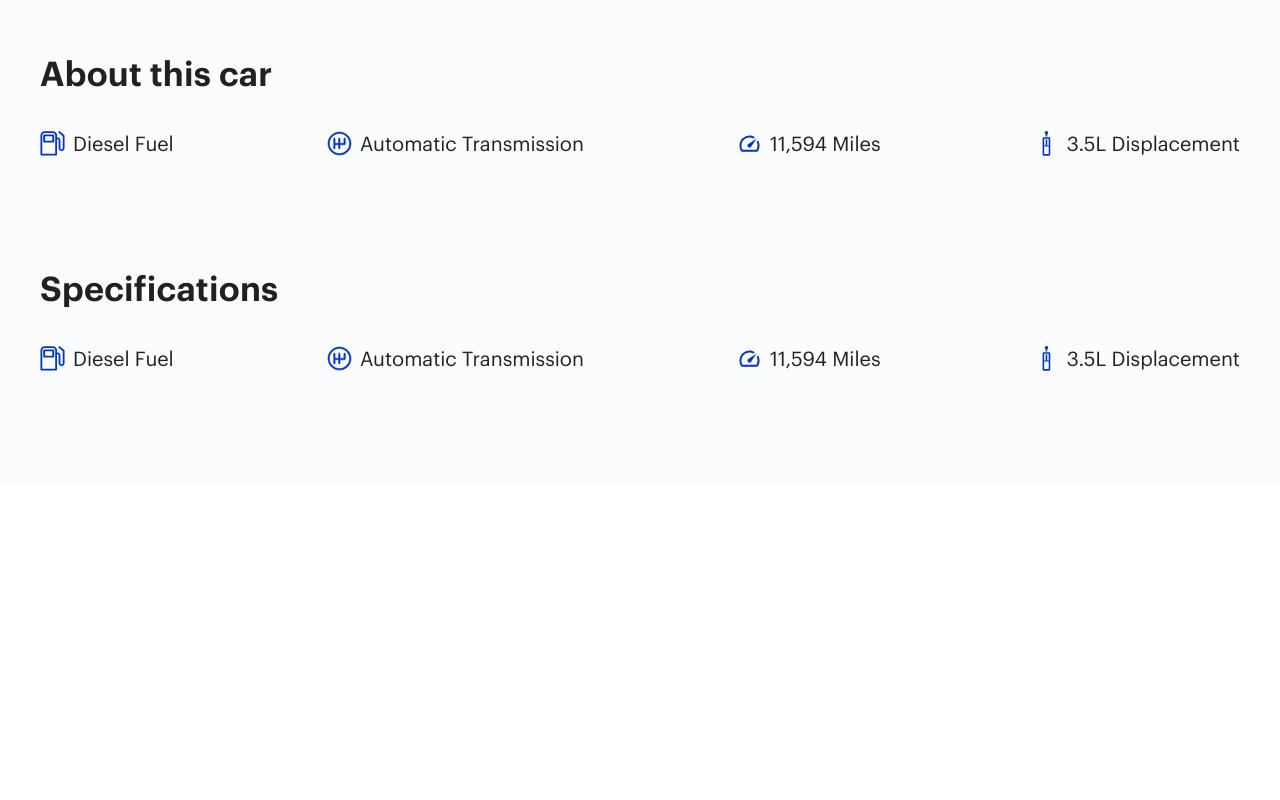
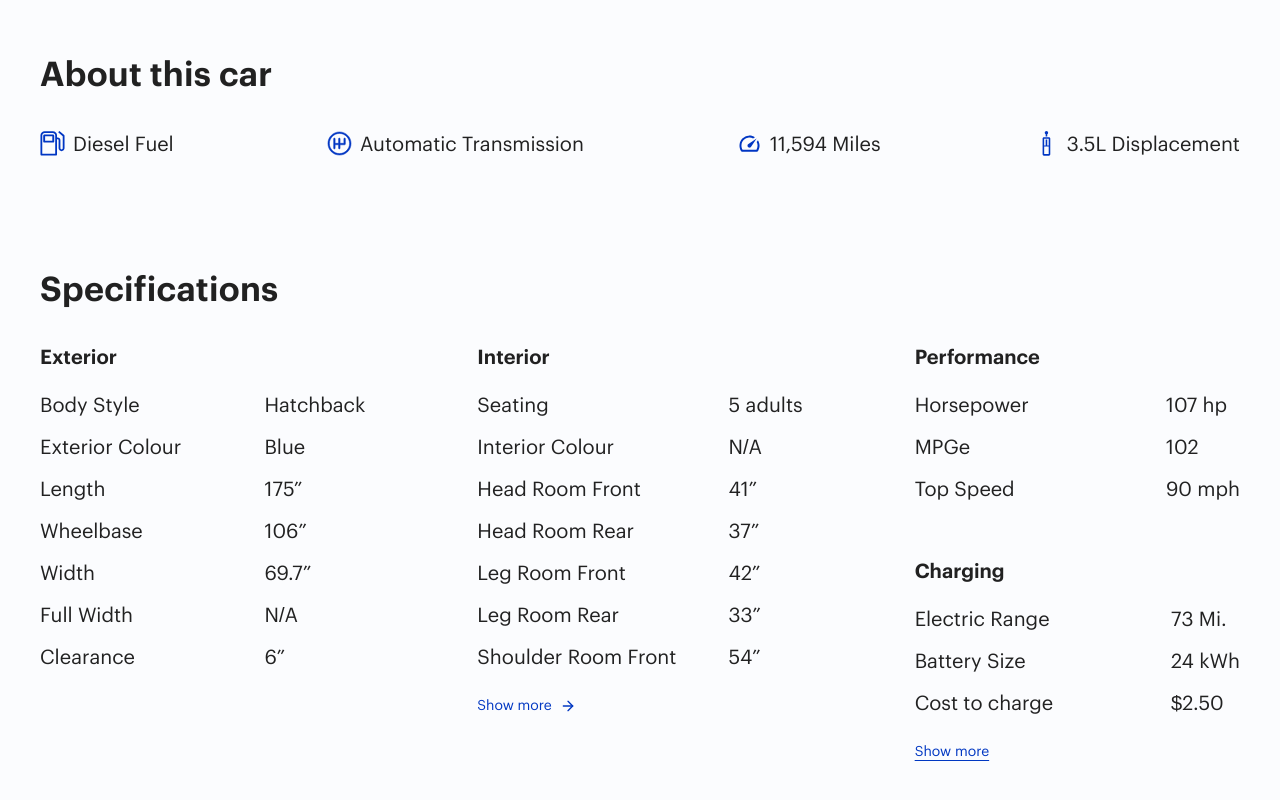
Before and after one commit to hipdev/cars-landing, a Next.js app: page / in a window 1280 px wide. Shown: the part 706-1506 px from the top of the page. Before the commit the page ends 1190 px from the top, so only its background shows below. Built offline with nearby package versions, Linux system fonts and the light colour scheme.

Commit message:
almost finish car specifications

```diff
--- a/app/(landing-layout)/(home-index)/_components/car-specifications.tsx
+++ b/app/(landing-layout)/(home-index)/_components/car-specifications.tsx
@@ -1,42 +1,72 @@
-import CarFeature from '@/components/design-system/car-feature';
-import Image from 'next/image';
+import BlockList from '@/components/design-system/block-list';
+import { Button } from '@/components/ui/button';
+import { ArrowRight } from 'lucide-react';
 
-type VehicleDetail = {
-  label: string;
-  icon: string;
+type SpecificationType = {
+  feature: string;
+  value: string;
 };
 
-const vehicleDetails: VehicleDetail[] = [
-  {
-    label: 'Diesel Fuel',
-    icon: '/icons/gas.svg',
-  },
-  {
-    label: 'Automatic Transmission',
-    icon: '/icons/transmission.svg',
-  },
-  {
-    label: '11,594 Miles',
-    icon: '/icons/speed.svg',
-  },
-  {
-    label: '3.5L Displacement',
-    icon: '/icons/displacement.svg',
-  },
+const exterior: SpecificationType[] = [
+  { feature: 'Body Style', value: 'Hatchback' },
+  { feature: 'Exterior Colour', value: 'Blue' },
+  { feature: 'Length', value: '175”' },
+  { feature: 'Wheelbase', value: '106”' },
+  { feature: 'Width', value: '69.7”' },
+  { feature: 'Full Width', value: 'N/A' },
+  { feature: 'Clearance', value: '6”' },
 ];
 
+const interior: SpecificationType[] = [
+  { feature: 'Seating', value: '5 adults' },
+  { feature: 'Interior Colour', value: 'N/A' },
+  { feature: 'Head Room Front', value: '41”' },
+  { feature: 'Head Room Rear', value: '37”' },
+  { feature: 'Leg Room Front', value: '42”' },
+  { feature: 'Leg Room Rear', value: '33”' },
+  { feature: 'Shoulder Room Front', value: '54”' },
+];
+
+const performance: SpecificationType[] = [
+  { feature: 'Horsepower', value: '107 hp' },
+  { feature: 'MPGe', value: '102' },
+  { feature: 'Top Speed', value: '90 mph' },
+];
+
+const charging: SpecificationType[] = [
+  { feature: 'Electric Range', value: '73 Mi.' },
+  { feature: 'Battery Size', value: '24 kWh' },
+  { feature: 'Cost to charge', value: '$2.50' },
+];
 export default function CarSpecifications() {
   return (
     <section className='mx-auto max-w-7xl pb-28 md:px-10'>
       <h3 className='mb-8 text-4xl'>Specifications</h3>
-      <div className='flex justify-between'>
-        {vehicleDetails.map((detail) => (
-          <CarFeature
-            key={detail.label}
-            label={detail.label}
-            iconSrc={detail.icon}
-          />
-        ))}
+      <div className='flex justify-between gap-28'>
+        <BlockList list={exterior} title='Exterior' />
+
+        <div className='w-full'>
+          <BlockList list={interior} title='Interior' />
+          <Button
+            variant='link'
+            className='gap-2 p-0 font-normal text-secondary'
+          >
+            Show more <ArrowRight size={16} />
+          </Button>
+        </div>
+
+        <div className='w-full'>
+          <div className='flex flex-col gap-10'>
+            <BlockList list={performance} title='Performance' />
+            <BlockList list={charging} title='Charging' />
+          </div>
+          <Button
+            variant='link'
+            className='gap-2 p-0 font-normal text-secondary underline hover:text-secondary/70'
+          >
+            Show more
+          </Button>
+        </div>
       </div>
     </section>
   );
--- a/app/globals.css
+++ b/app/globals.css
@@ -16,7 +16,7 @@
     --primary: 222.2 47.4% 11.2%;
     --primary-foreground: 210 40% 98%;
 
-    --secondary: 210 40% 96.1%;
+    --secondary: 223 100% 38%;
     --secondary-foreground: 222.2 47.4% 11.2%;
 
     --muted: 210 40% 96.1%;
--- /dev/null
+++ b/components/design-system/block-list.tsx
@@ -0,0 +1,69 @@
+import { cn } from '@/lib/utils';
+
+type ListProps = {
+  list: { feature: string; value: string }[];
+  title?: string;
+  wrapperClassName?: string;
+  listClasssName?: string;
+};
+
+/**
+ * The type `ListProps` defines the props expected by the `BlockList` component in a TypeScript React
+ * application.
+ * @property {{ feature: string; value: string }[]} list - The `ListProps` type defines the properties
+ * expected by the `BlockList` component:
+ * @property {string} title - The `title` property in the `ListProps` type is an optional string that
+ * represents the title of the block list component. It is not required for the component to function,
+ * hence the `?` symbol indicating it is optional.
+ * @property {string} wrapperClassName - The `wrapperClassName` property in the `ListProps` type is
+ * used to specify the CSS class name for the wrapper element that contains the list. This allows you
+ * to style the wrapper element separately from the list itself. If no `wrapperClassName` is provided
+ * when using the `BlockList` component
+ * @property {string} listClasssName - The `listClasssName` property in the `ListProps` type is a
+ * string that represents the class name for the list items in the BlockList component. It is an
+ * optional property, indicated by the `?` symbol, which means it can be provided but is not required.
+ * This class
+ */
+export default function BlockList({
+  list,
+  title,
+  wrapperClassName,
+  listClasssName,
+}: ListProps) {
+  return (
+    <div className={cn('w-full text-xl', wrapperClassName)}>
+      <h4 className='mb-5 font-semibold'>{title}</h4>
+      <div className='flex'>
+        {/* List features */}
+        <div className='flex-1'>
+          {list.map((spec) => (
+            <div
+              key={spec.feature}
+              className={cn(
+                'mb-3.5 flex items-center justify-between',
+                listClasssName,
+              )}
+            >
+              <span className='flex-1'>{spec.feature}</span>
+            </div>
+          ))}
+        </div>
+
+        {/* List values */}
+        <div className=''>
+          {list.map((spec) => (
+            <div
+              key={spec.value}
+              className={cn(
+                'mb-3.5 flex items-center justify-between',
+                listClasssName,
+              )}
+            >
+              <span className='flex-1'>{spec.value}</span>
+            </div>
+          ))}
+        </div>
+      </div>
+    </div>
+  );
+}
```
Also changed, not shown: components/design-system/triangle.tsx (+7 -0 lines).
